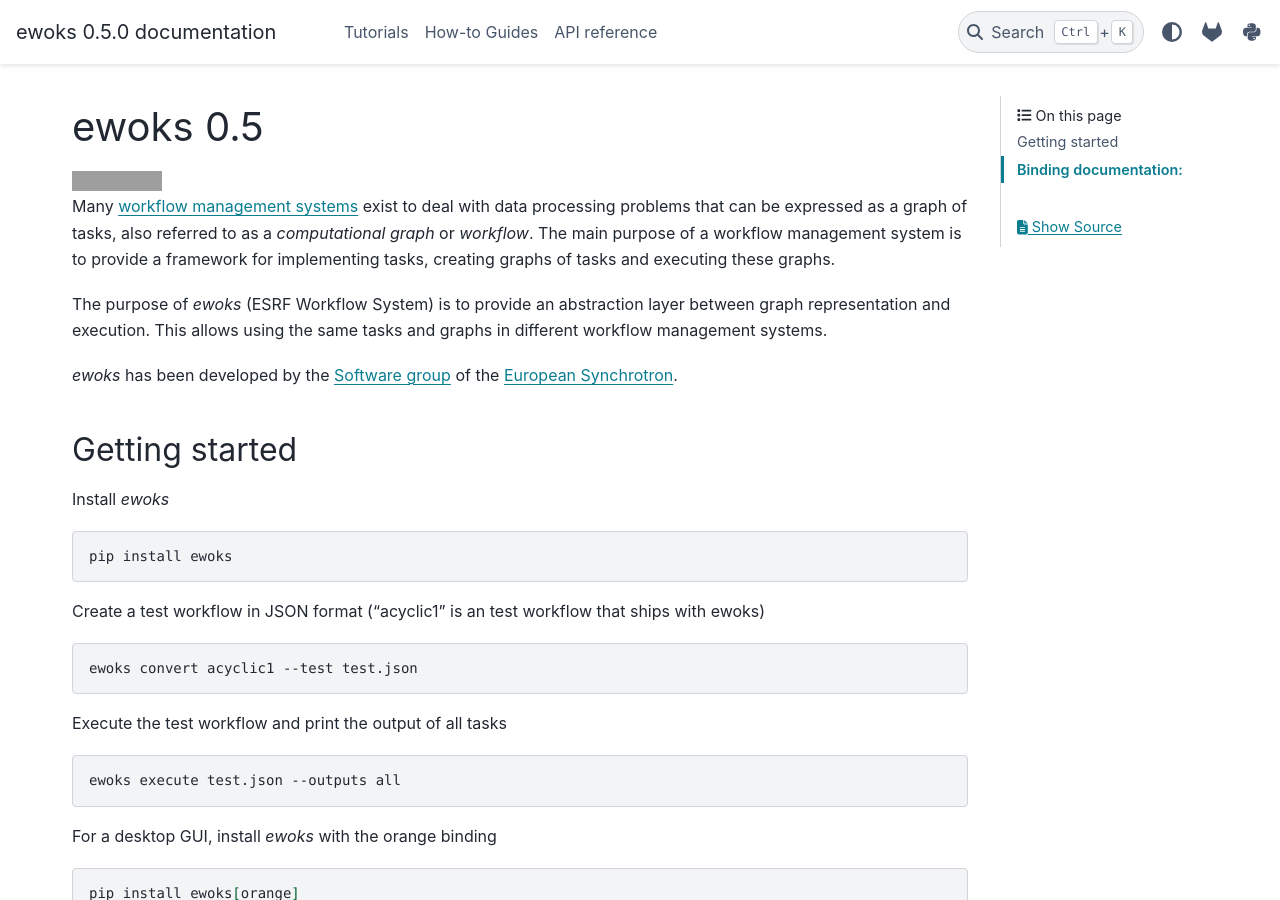
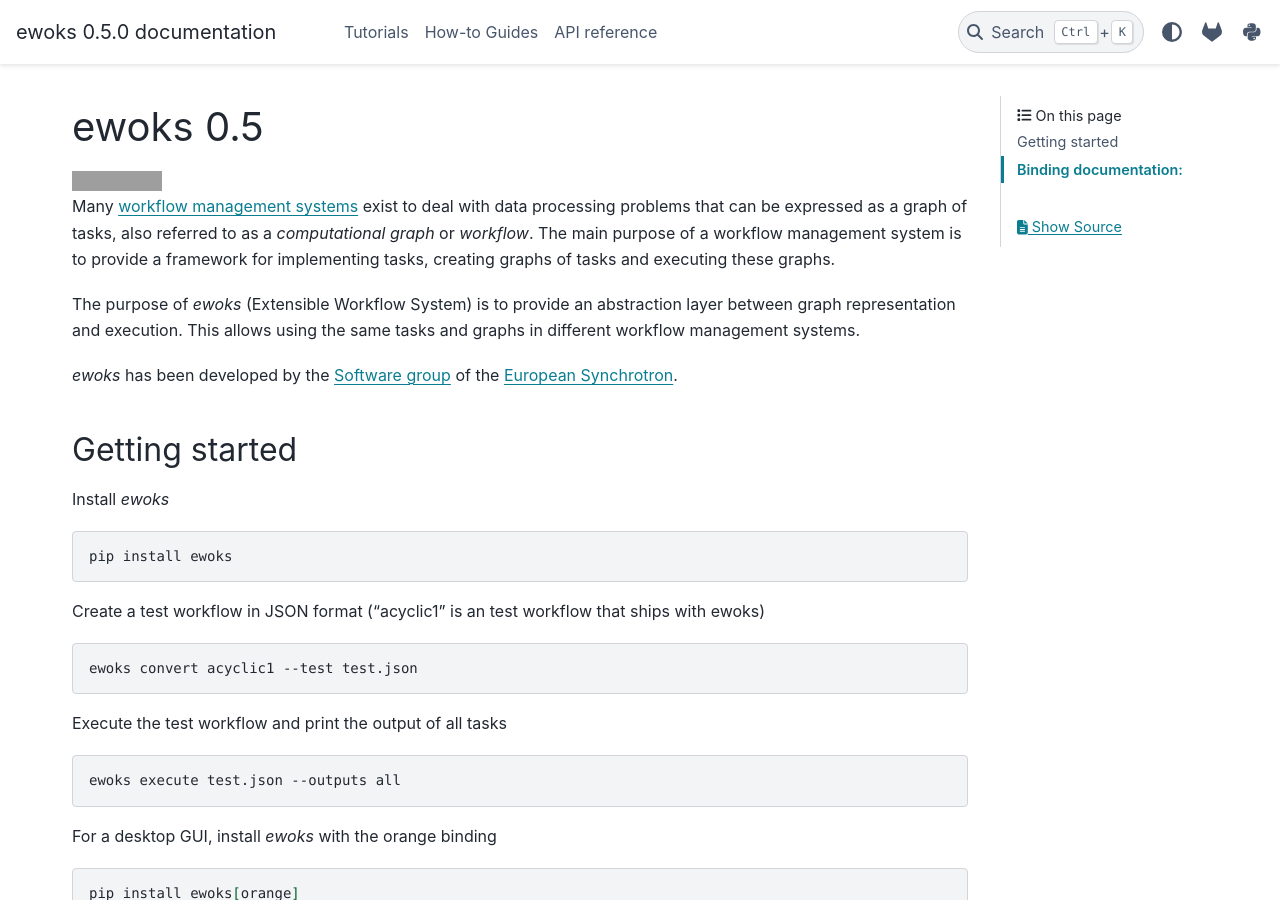
Before and after one commit to ewoks-kit/ewoks, a Sphinx documentation site: the page built from doc/index.rst, in a window 1280 px wide and 900 px high. Built offline with Sphinx 7.4.7 and the PyData theme 0.15.4, drawn with Linux system fonts in a browser that asks for light colours; pages that are not in the unit, such as notebooks, are missing from menus; grey boxes are pictures that could not be loaded.

Commit message:
Change Ewoks name

```diff
--- a/doc/index.rst
+++ b/doc/index.rst
@@ -9,7 +9,7 @@
 purpose of a workflow management system is to provide a framework for implementing tasks, creating graphs of tasks and
 executing these graphs.
 
-The purpose of *ewoks* (ESRF Workflow System) is to provide an abstraction layer between graph representation and execution.
+The purpose of *ewoks* (Extensible Workflow System) is to provide an abstraction layer between graph representation and execution.
 This allows using the same tasks and graphs in different workflow management systems.
 
 *ewoks* has been developed by the `Software group <http://www.esrf.eu/Instrumentation/software>`_ of the `European Synchrotron <https://www.esrf.eu/>`_.
--- a/setup.cfg
+++ b/setup.cfg
@@ -3,7 +3,7 @@
 version = attr: ewoks.__version__
 author = ESRF
 author_email = wout.de_nolf@esrf.fr
-description = ESRF Workflow System
+description = Extensible Workflow System
 long_description = file: README.md
 long_description_content_type = text/markdown
 license = MIT
```
Also changed, not shown: README.md (+1 -1 lines), 1 other file.
